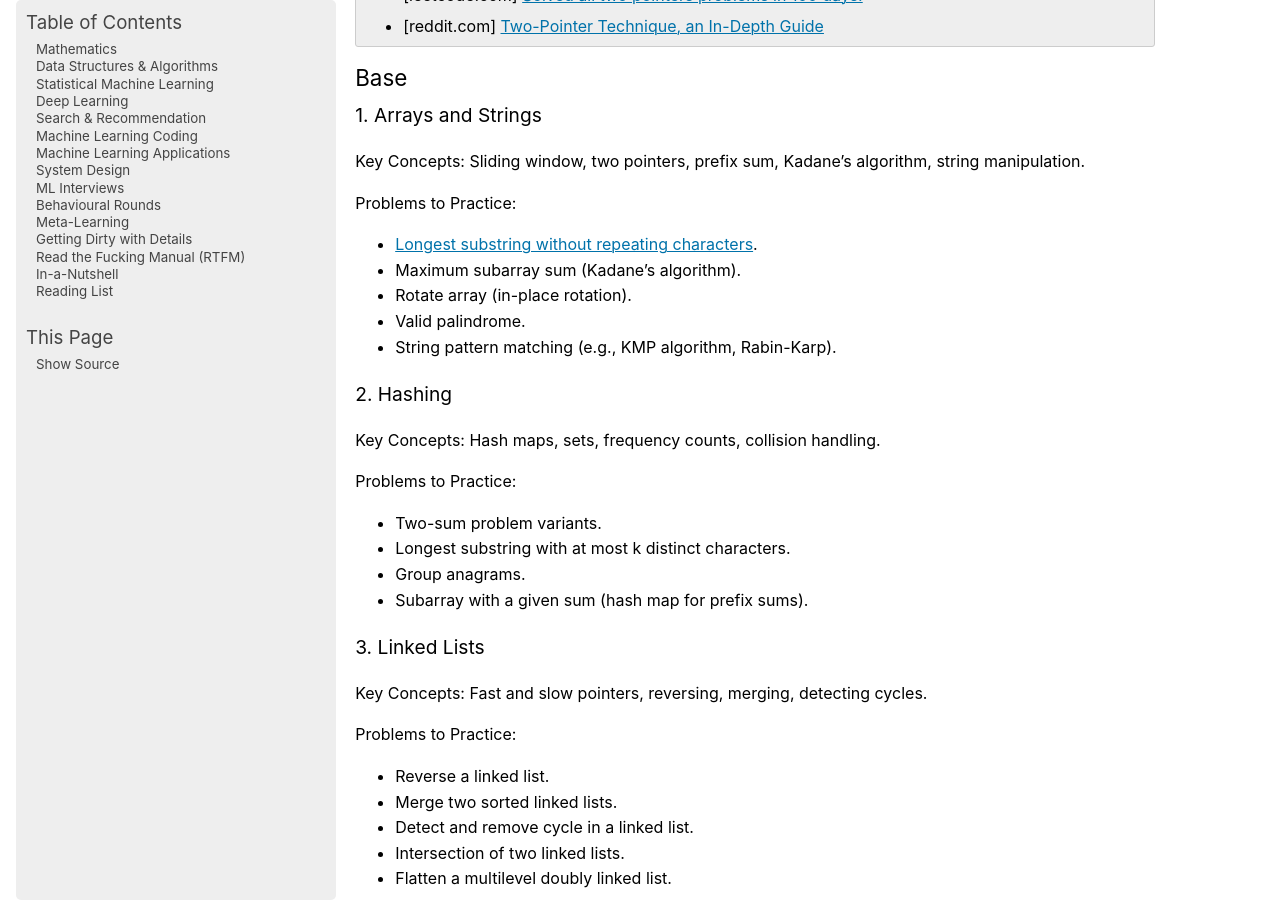
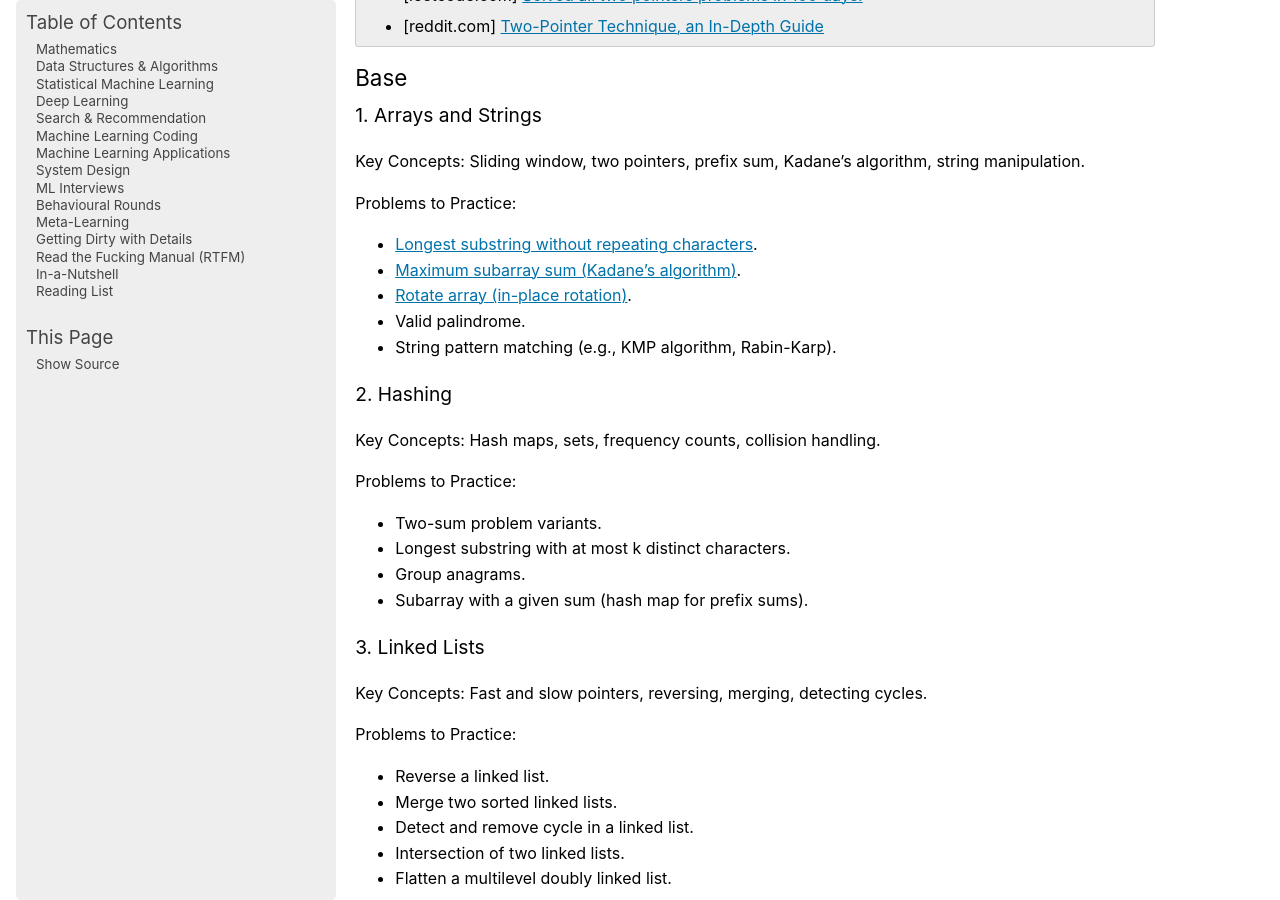
Before and after one commit to uselesstechjunks/leetcode, a Sphinx documentation site: the page built from docs/source/dsa/index.rst, in a window 1280 px wide and 900 px high, scrolled down 2146 px. Built offline with Sphinx 7.4.7, drawn with Linux system fonts in a browser that asks for light colours; part of the change alters nothing that is shown.

Commit message:
Update index.rst

```diff
--- a/docs/source/dsa/index.rst
+++ b/docs/source/dsa/index.rst
@@ -90,8 +90,8 @@ Key Concepts: Sliding window, two pointers, prefix sum, Kadane’s algorithm, st
 Problems to Practice:
 
 * `Longest substring without repeating characters <https://leetcode.com/problems/longest-substring-without-repeating-characters/>`_.
-* Maximum subarray sum (Kadane’s algorithm).
-* Rotate array (in-place rotation).
+* `Maximum subarray sum (Kadane’s algorithm) <https://leetcode.com/problems/maximum-subarray/>`_.
+* `Rotate array (in-place rotation) <https://leetcode.com/problems/rotate-array/>`_.
 * Valid palindrome.
 * String pattern matching (e.g., KMP algorithm, Rabin-Karp).
 
```
